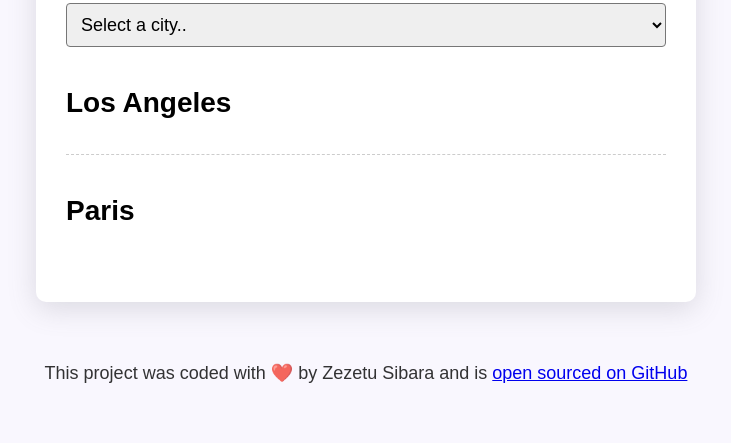
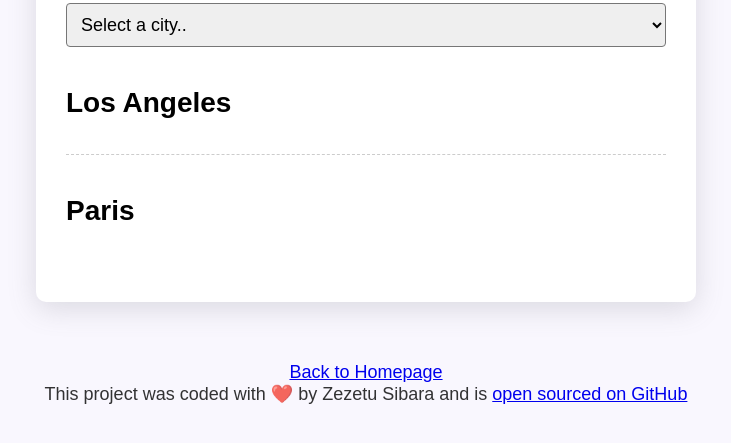
Before and after one commit to ZezetuSibara/World-Clock-Project, a plain HTML site: page Index.html in a window 1280 px wide. Shown: the part 177-620 px from the top of the page, without its empty margins (274-1005 px from the left). Drawn offline with nearby package versions, Linux system fonts and the light colour scheme; a script that the page names is missing.

Commit message:
Added a home page link

```diff
--- a/Index.html
+++ b/Index.html
@@ -39,6 +39,7 @@
         </div>
     </div>
     <footer>
+        <a href="Index.html">Back to Homepage</a><br>
         This project was coded with ❤️ by Zezetu Sibara and is
         <a href="https://github.com/ZezetuSibara/World-Clock-Project" target="_blank">
             open sourced on GitHub
```
